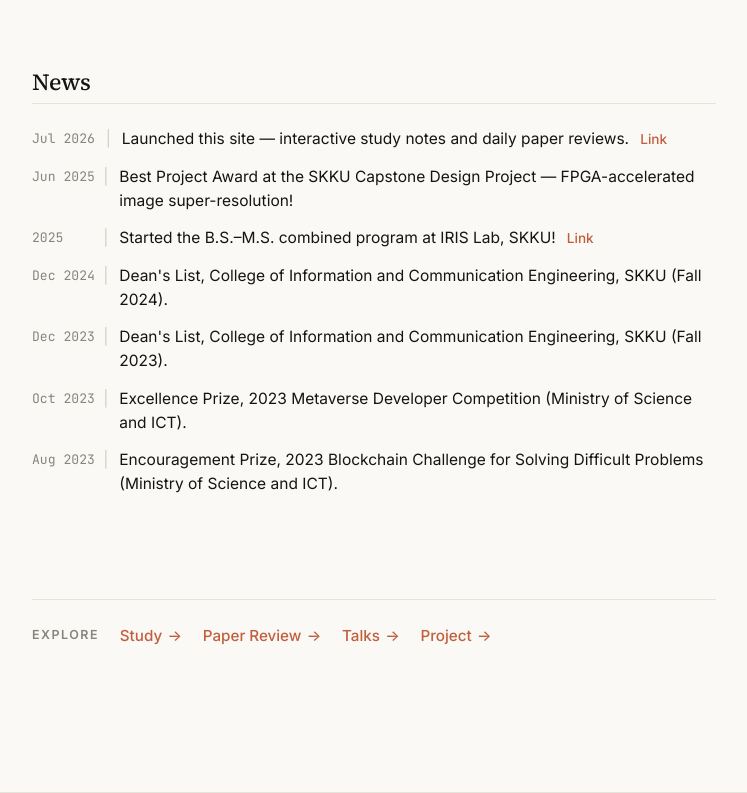
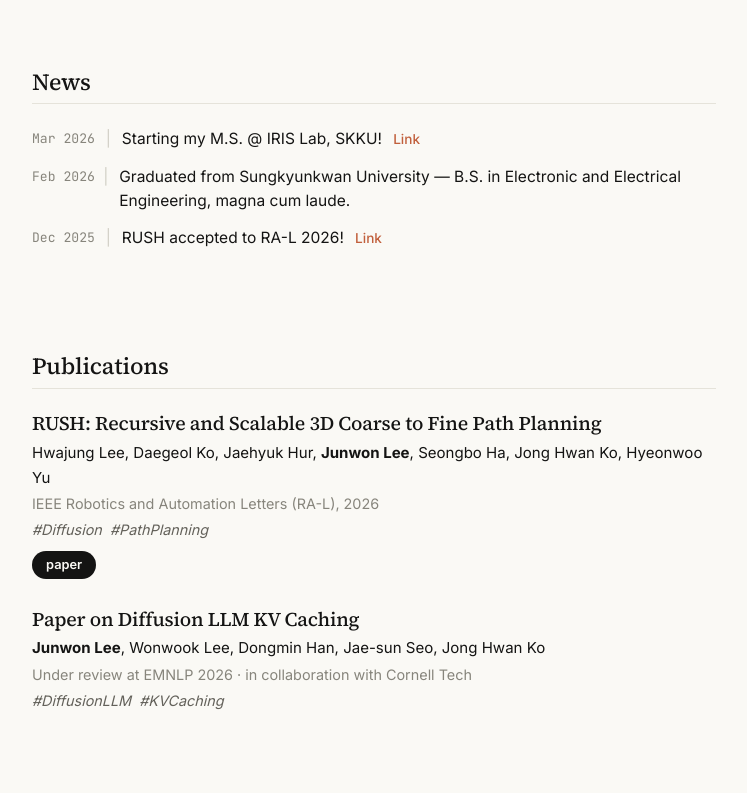
Before and after one commit to Romaanj/romaanj.github.io, an Astro site: page / in a window 1280 px wide. Shown: the part 431-1224 px from the top of the page, without its empty margins (266-1013 px from the left). Built offline with nearby package versions, Linux system fonts and the light colour scheme; Astro itself is replaced by a stand-in of ours; a web font is replaced by a local one.

Commit message:
home: Publications section + trimmed News; about: advisors + lab links
- Publications on home (reference style): RUSH (RA-L 2026, IEEE 11347481,
  metadata verified from Xplore) + Diffusion LLM KV Caching (under review
  EMNLP 2026, with Cornell Tech); bolded own name, venue line, tags, chips
- News reduced to three items: M.S. start (Mar 2026), B.S. magna cum laude
  (Feb 2026), RUSH accepted (Dec 2025)
- Experience: IRIS/DAVIAN org names now link to lab sites; Advisor lines
  added (Jong Hwan Ko; Jaegul Choo, Taewoong Kang); B.S. dates 2020-2026

Co-Authored-By: Claude Fable 5 <noreply@anthropic.com>

```diff
--- a/src/pages/index.astro
+++ b/src/pages/index.astro
@@ -8,41 +8,52 @@ const hasPhoto = fs.existsSync(new URL('../../public/profile.jpg', import.meta.u
 
 const news: { when: string; en: string; ko: string; href?: string }[] = [
   {
-    when: 'Jul 2026',
-    en: 'Launched this site — interactive study notes and daily paper reviews.',
-    ko: '이 사이트를 열었습니다 — 인터랙티브 스터디 노트와 매일의 논문 리뷰.',
-    href: '/study/',
-  },
-  {
-    when: 'Jun 2025',
-    en: 'Best Project Award at the SKKU Capstone Design Project — FPGA-accelerated image super-resolution!',
-    ko: 'SKKU 종합설계프로젝트 최우수상 — FPGA 가속 이미지 super-resolution!',
-  },
-  {
-    when: '2025',
-    en: 'Started the B.S.–M.S. combined program at IRIS Lab, SKKU!',
-    ko: '성균관대학교 IRIS Lab에서 학·석사 연계과정을 시작했습니다!',
+    when: 'Mar 2026',
+    en: 'Starting my M.S. @ IRIS Lab, SKKU!',
+    ko: '성균관대학교 IRIS Lab에서 석사과정을 시작합니다!',
     href: 'https://iris.skku.edu/',
   },
   {
-    when: 'Dec 2024',
-    en: "Dean's List, College of Information and Communication Engineering, SKKU (Fall 2024).",
-    ko: "성균관대학교 정보통신대학 Dean's List 선정 (2024-2학기).",
+    when: 'Feb 2026',
+    en: 'Graduated from Sungkyunkwan University — B.S. in Electronic and Electrical Engineering, magna cum laude.',
+    ko: '성균관대학교 전자전기공학부 졸업 (magna cum laude).',
   },
   {
-    when: 'Dec 2023',
-    en: "Dean's List, College of Information and Communication Engineering, SKKU (Fall 2023).",
-    ko: "성균관대학교 정보통신대학 Dean's List 선정 (2023-2학기).",
+    when: 'Dec 2025',
+    en: 'RUSH accepted to RA-L 2026!',
+    ko: 'RUSH가 RA-L 2026에 게재 승인되었습니다!',
+    href: 'https://ieeexplore.ieee.org/abstract/document/11347481',
+  },
+];
+
+type Pub = {
+  title: string;
+  authors: { n: string; me?: boolean }[];
+  venue: string;
+  tags: string[];
+  links: { label: string; url: string }[];
+};
+const pubs: Pub[] = [
+  {
+    title: 'RUSH: Recursive and Scalable 3D Coarse to Fine Path Planning',
+    authors: [
+      { n: 'Hwajung Lee' }, { n: 'Daegeol Ko' }, { n: 'Jaehyuk Hur' },
+      { n: 'Junwon Lee', me: true }, { n: 'Seongbo Ha' }, { n: 'Jong Hwan Ko' },
+      { n: 'Hyeonwoo Yu' },
+    ],
+    venue: 'IEEE Robotics and Automation Letters (RA-L), 2026',
+    tags: ['#Diffusion', '#PathPlanning'],
+    links: [{ label: 'paper', url: 'https://ieeexplore.ieee.org/abstract/document/11347481' }],
   },
   {
-    when: 'Oct 2023',
-    en: 'Excellence Prize, 2023 Metaverse Developer Competition (Ministry of Science and ICT).',
-    ko: '2023 메타버스 개발자 경진대회 우수상 (과학기술정보통신부).',
-  },
-  {
-    when: 'Aug 2023',
-    en: 'Encouragement Prize, 2023 Blockchain Challenge for Solving Difficult Problems (Ministry of Science and ICT).',
-    ko: '2023 블록체인 난제 해결 챌린지 장려상 (과학기술정보통신부).',
+    title: 'Paper on Diffusion LLM KV Caching',
+    authors: [
+      { n: 'Junwon Lee', me: true }, { n: 'Wonwook Lee' }, { n: 'Dongmin Han' },
+      { n: 'Jae-sun Seo' }, { n: 'Jong Hwan Ko' },
+    ],
+    venue: 'Under review at EMNLP 2026 · in collaboration with Cornell Tech',
+    tags: ['#DiffusionLLM', '#KVCaching'],
+    links: [],
   },
 ];
 
@@ -117,6 +128,35 @@ const explore = [
                 <a class="news-link" href={n.href} target={n.href.startsWith('http') ? '_blank' : undefined} rel="noopener">Link</a>
               )}
             </span>
+          </li>
+        ))}
+      </ul>
+    </div>
+  </section>
+
+  <section class="section-tight">
+    <div class="container narrow">
+      <h2 class="news-h">Publications</h2>
+      <ul class="pub-list">
+        {pubs.map((pub) => (
+          <li>
+            <h3 class="pub-title">{pub.title}</h3>
+            <p class="pub-authors">
+              {pub.authors.map((a, i) => (
+                <>
+                  {a.me ? <strong>{a.n}</strong> : a.n}{i < pub.authors.length - 1 ? ', ' : ''}
+                </>
+              ))}
+            </p>
+            <p class="pub-venue">{pub.venue}</p>
+            <p class="pub-tags">{pub.tags.join('  ')}</p>
+            {pub.links.length > 0 && (
+              <p class="pub-chips">
+                {pub.links.map((l) => (
+                  <a class="pub-chip" href={l.url} target="_blank" rel="noopener">{l.label}</a>
+                ))}
+              </p>
+            )}
           </li>
         ))}
       </ul>
@@ -217,6 +257,25 @@ const explore = [
   }
   .news-link:hover { text-decoration: underline; }
 
+  .pub-list { list-style: none; margin: 0; padding: 0; }
+  .pub-list li { padding: 0.55rem 0 1.3rem; }
+  .pub-title { font-size: 1.22rem; margin-bottom: 0.3rem; }
+  .pub-authors { margin: 0 0 0.1rem; font-size: 0.94rem; color: var(--text); }
+  .pub-authors strong { font-weight: 700; }
+  .pub-venue { margin: 0 0 0.15rem; font-size: 0.9rem; color: var(--text-tertiary); }
+  .pub-tags { margin: 0 0 0.55rem; font-size: 0.9rem; font-style: italic; color: var(--text-secondary); white-space: pre; }
+  .pub-chips { margin: 0; display: flex; gap: 0.5rem; flex-wrap: wrap; }
+  .pub-chip {
+    font-size: 0.8rem;
+    font-weight: 600;
+    padding: 0.3em 1.1em;
+    border-radius: 999px;
+    background: var(--surface-dark);
+    color: var(--text-on-dark);
+    transition: background 0.15s;
+  }
+  .pub-chip:hover { background: var(--accent-strong); color: #fff; }
+
   .explore-band { padding-bottom: clamp(3rem, 7vw, 5rem); }
   .explore-row {
     display: flex;
```
Also changed, not shown: src/pages/about.astro (+20 -2 lines).
